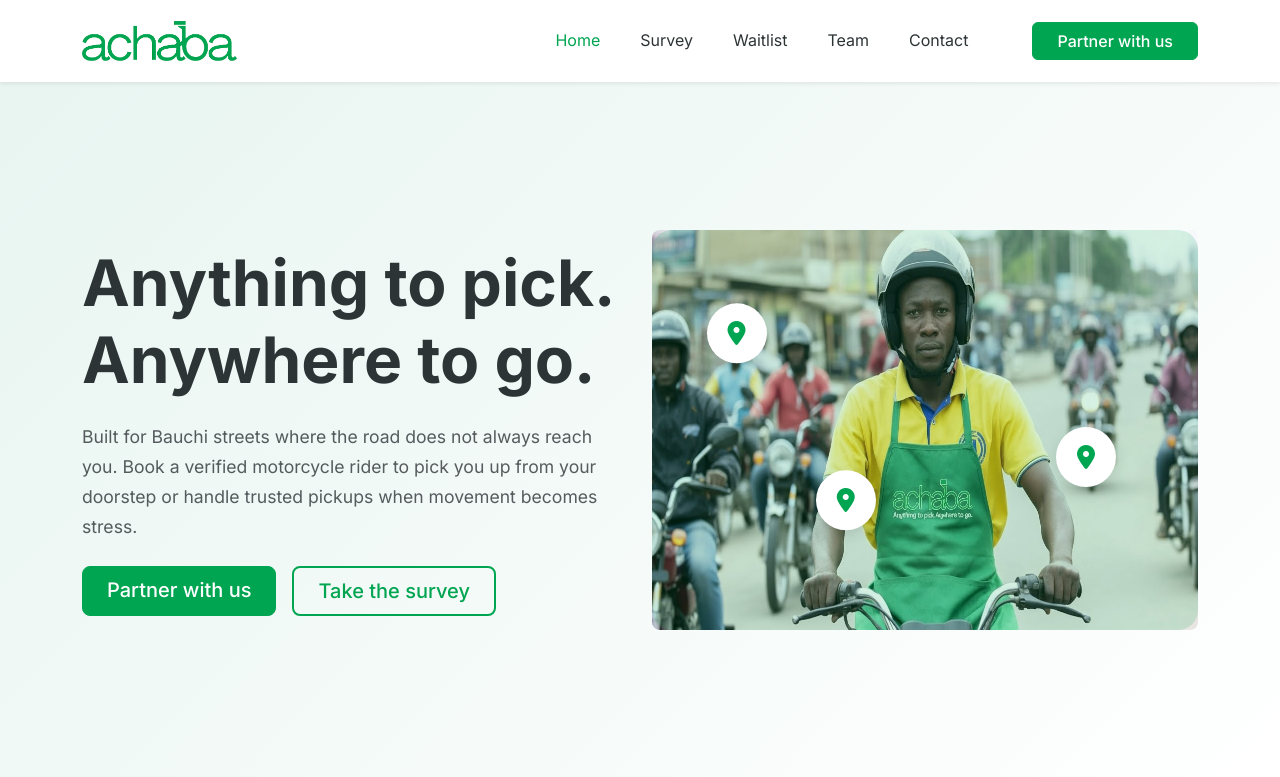
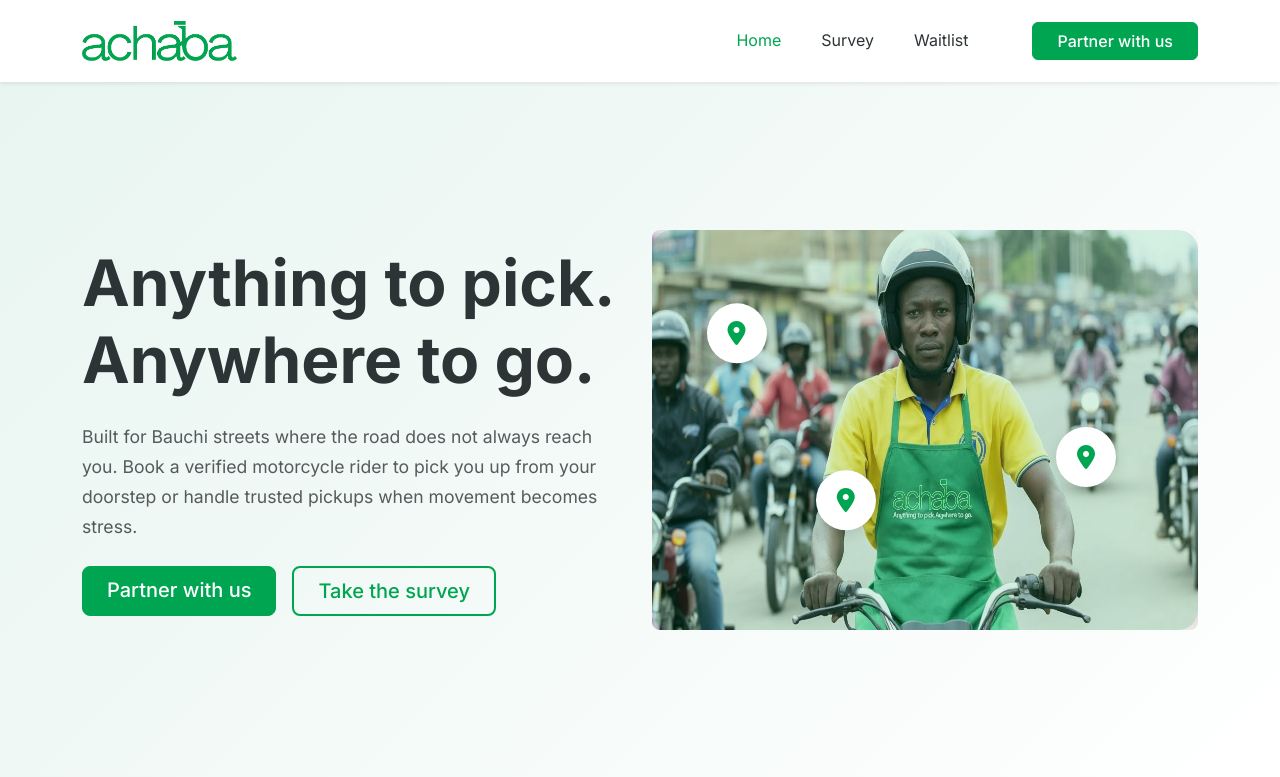
Before and after one commit to Cyberghost5/achaba, a PHP site: page / in a window 1280 px wide. Shown: the top 777 px of the page. Run offline with PHP 8.4, Linux system fonts and the light colour scheme.

Commit message:
Another update

```diff
--- a/index.php
+++ b/index.php
@@ -121,12 +121,12 @@
                     <li class="nav-item">
                         <a class="nav-link" href="#waitlist">Waitlist</a>
                     </li>
-                    <li class="nav-item">
+                    <!-- <li class="nav-item">
                         <a class="nav-link" href="#team">Team</a>
                     </li>
                     <li class="nav-item">
                         <a class="nav-link" href="#contact">Contact</a>
-                    </li>
+                    </li> -->
                     <li class="nav-item ms-lg-3">
                         <a class="btn btn-primary px-4" href="partner">Partner with us</a>
                     </li>
@@ -171,7 +171,7 @@
     <section class="problem-section py-5">
         <div class="container">
             <div class="text-center mb-5">
-                <h2 class="mb-3">The Problem in Bauchi (and many Nigerian states)</h2>
+                <h2 class="mb-3">The Problem in Bauchi and many Nigerian states</h2>
                 <p class="text-dark">
                     In cities like <span class="text-primary fw-semibold">Bauchi</span>, the <span class="text-primary fw-semibold">inner streets</span> are where life happens. But they're also where <span class="text-primary fw-semibold">movement breaks down</span>.
                 </p>
--- a/partner.php
+++ b/partner.php
@@ -118,12 +118,12 @@
                     <li class="nav-item">
                         <a class="nav-link" href="./#waitlist">Waitlist</a>
                     </li>
-                    <li class="nav-item">
+                    <!-- <li class="nav-item">
                         <a class="nav-link" href="./#team">Team</a>
                     </li>
                     <li class="nav-item">
                         <a class="nav-link" href="./#contact">Contact</a>
-                    </li>
+                    </li> -->
                     <li class="nav-item ms-lg-3">
                         <a class="btn btn-primary px-4" href="partner">Partner with us</a>
                     </li>
--- a/survey.php
+++ b/survey.php
@@ -170,12 +170,12 @@ session_start();
                     <li class="nav-item">
                         <a class="nav-link" href="./#waitlist">Waitlist</a>
                     </li>
-                    <li class="nav-item">
+                    <!-- <li class="nav-item">
                         <a class="nav-link" href="./#team">Team</a>
                     </li>
                     <li class="nav-item">
                         <a class="nav-link" href="./#contact">Contact</a>
-                    </li>
+                    </li> -->
                     <li class="nav-item ms-lg-3">
                         <a class="btn btn-primary px-4" href="partner">Partner with us</a>
                     </li>
```
Also changed, not shown: 1 other file.
